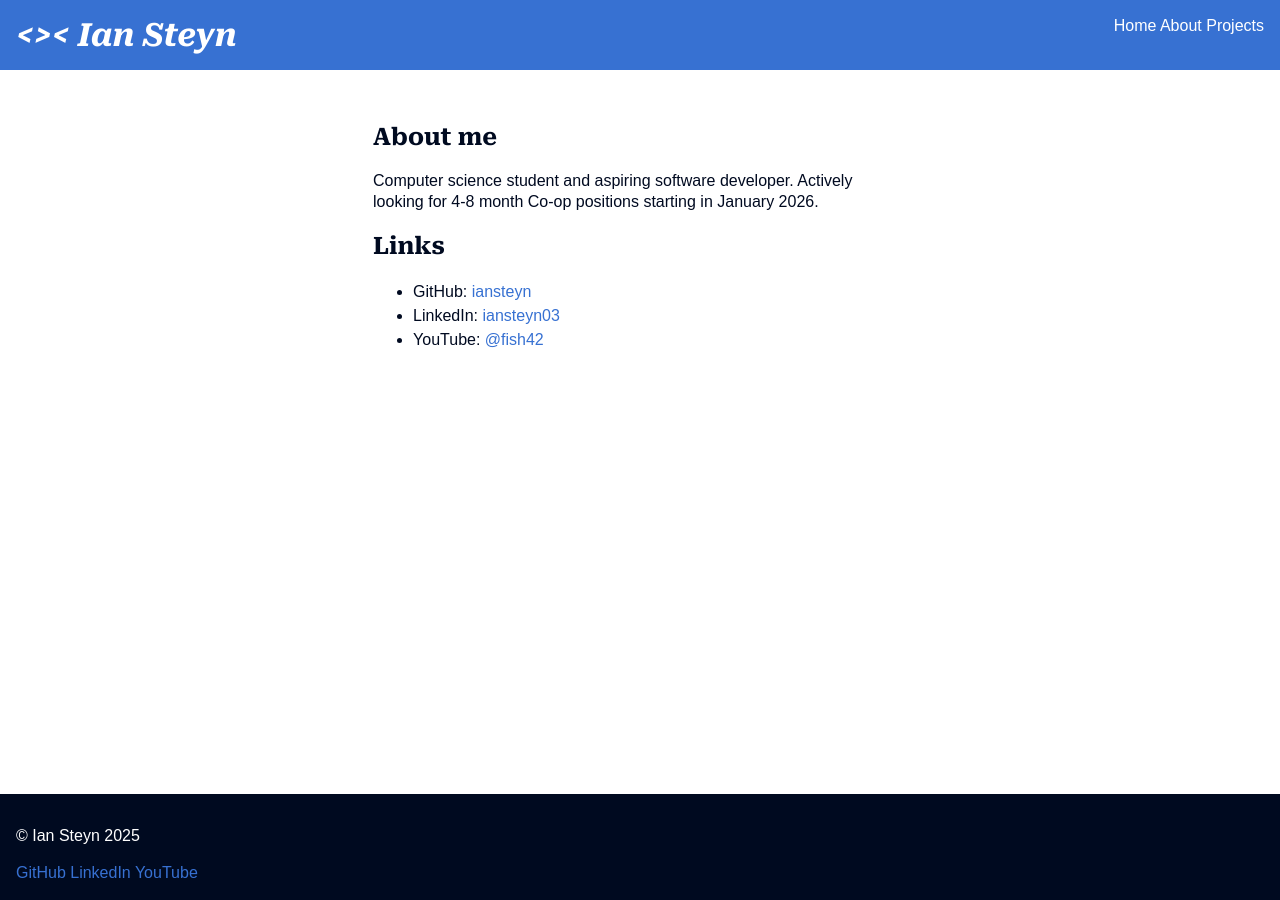
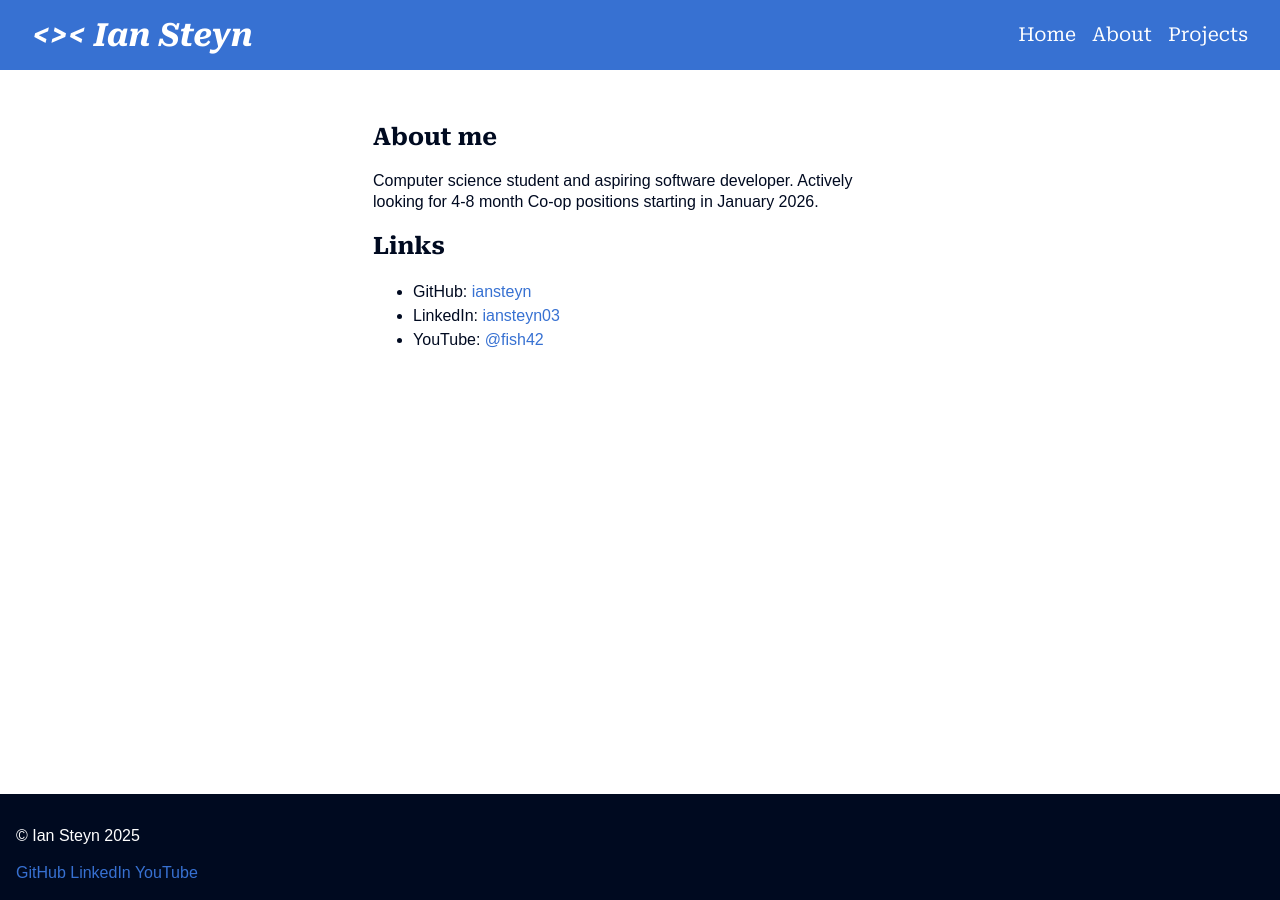
Before and after one commit to iansteyn/iansteyn.github.io, a Jekyll site: the page built from index.html, in a window 1280 px wide. Built offline with Jekyll 4.4.1, drawn with Linux system fonts in a browser that asks for light colours; some web fonts are replaced.

Commit message:
Apply BEM to header styles

```diff
--- a/_includes/header.html
+++ b/_includes/header.html
@@ -1,12 +1,10 @@
-<header class="site-header">
-  <nav class="navbar">
-     <h1 class="nav-logo">
+<header class="navbar">
+  <h1 class="navbar__logo">
       <>< Ian Steyn
-    </h1>
-    <div class="nav-links">
-      <a href="/">Home</a>
-      <a href="/about/">About</a>
-      <a href="/projects/">Projects</a>
-    </div>
+  </h1>
+  <nav class="navbar__nav">
+      <a class="navbar__link" href="/">Home</a>
+      <a class="navbar__link" href="/about/">About</a>
+      <a class="navbar__link" href="/projects/">Projects</a>
   </nav>
 </header>
--- a/css/style.css
+++ b/css/style.css
@@ -1,6 +1,6 @@
 /* TODO: figure out code styling */
 
-/* COLORS */
+/* COLORS and FONTS */
 :root {
     --primary: #3771d2;
     --primary-variant: #1b1b7d;
@@ -17,6 +17,9 @@
     NOTE: what we called "background-primary" and "background-secondary" in Blogstar
     should really have been "background" and "surface"
     */
+
+    --font-family-display: "Roboto Serif", Georgia, serif;
+    --font-family-body: "Radio Canada Big", sans-serif;
 }
 
 /* ---------------------------------------------------------------------------------------------- */
@@ -25,7 +28,7 @@
     color: var(--text-primary);
     background-color: var(--background-primary);
 
-    font-family: "Radio Canada Big", sans-serif;
+    font-family: var(--font-family-body);
     line-height: 1.3;
 
     min-height: 100vh;
@@ -33,7 +36,7 @@
 }
 
 h1, h2, h3, h4 {
-    font-family: "Roboto Serif", Georgia, serif;
+    font-family: var(--font-family-display);
 }
 h1, h2, h3, h4, h5, h6 {
     color: var(--text-primary);
@@ -99,30 +102,36 @@
 
 /* <<< */
 /* Site Header */
-.site-header {
+.navbar {
     color: white;
     background-color: var(--primary);
-    padding: 1rem;
+
+    padding: 1rem 2rem;
+
+    display: flex;
+    flex-wrap: wrap;
+    /* grid-template-columns: auto auto; */
+    justify-content: space-between;
 }
 
-.navbar {
-    display: flex;
-    flex-direction: row;
-    flex-wrap: wrap;
-    justify-content: space-between;
-    align-content: baseline;
-}
-
-.nav-logo {
-    color: white;
+.navbar__logo {
+    color: inherit;
     font-style: italic;
+    text-wrap: nowrap;
     margin: 0;
 }
 
-.navlinks {
-    height:fit-content;
+.navbar__nav {
+    /* height: calc(2rem*1.2); */
+    align-self: center;
+    display: grid;
+    grid-template-columns: auto auto auto;
+    grid-gap: 1em;
 }
-.nav-links a {
+
+.navbar__link {
+    font-family: var(--font-family-display);
+    font-size: 1.2em;
     color: white;
 }
 /* >>> */
```
